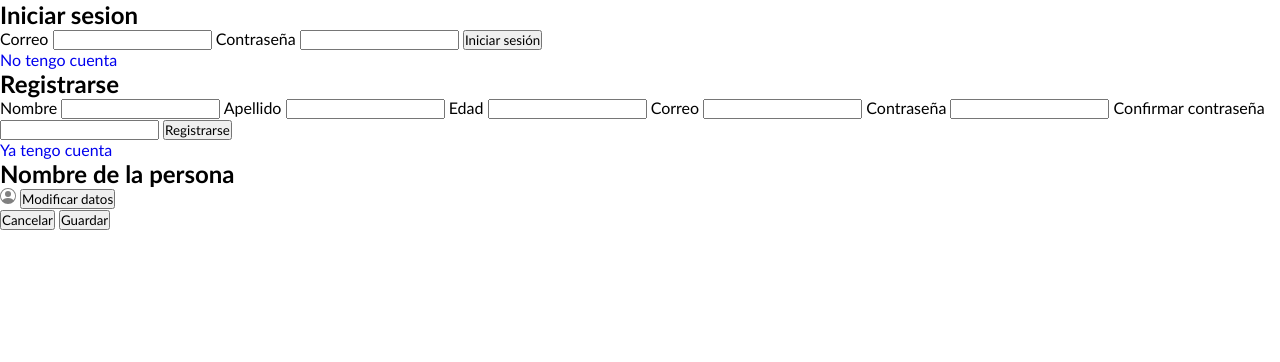
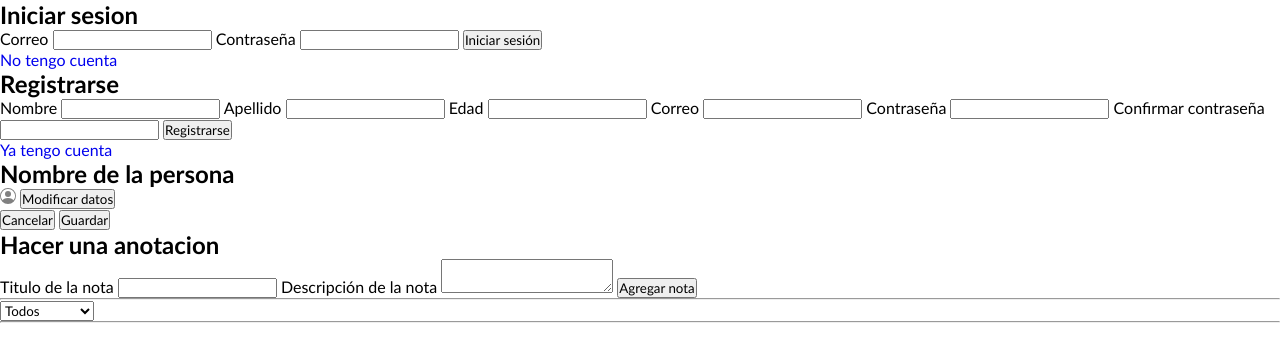
Before and after one commit to Mauricio-Monsalve/Trello-commits, a website built with Vite: page index.html in a window 1280 px wide. Built offline with nearby package versions, Linux system fonts and the light colour scheme.

Commit message:
Estructura del panel para agregar notas nuevas

```diff
--- a/index.html
+++ b/index.html
@@ -97,6 +97,38 @@
 
         </div>
 
+        <div id="cont-notes" class="cont-notes">
+
+            <form id="form-notes">
+                <h2>Hacer una anotacion</h2>
+                <label for="note-title-input">
+                    <span>Titulo de la nota</span>
+                    <input type="text" id="note-title-input" required>
+                </label>
+                <label for="note-desc-input">
+                    <span>Descripción de la nota</span>
+                    <textarea id="note-desc-input" required></textarea>
+                </label>
+                <button type="submit">Agregar nota</button>
+            </form>
+
+            <div class="cont-categorias">
+                <hr>
+                <select style="color: black;" id="agruparNotas">
+                    <option style="color: black;" value="0">Todos</option>
+                    <option style="color: orange;" value="1">Pendientes</option>
+                    <option style="color: green;" value="2">Completos</option>
+                    <option style="color: red;" value="3">Incompletos</option>
+                </select>
+                <hr>
+            </div>
+
+            <div id="notes" class="notes">
+
+            </div>
+
+        </div>
+
     </main>
     <script type="module" src="./index.js" defer></script>
 </body>
```
